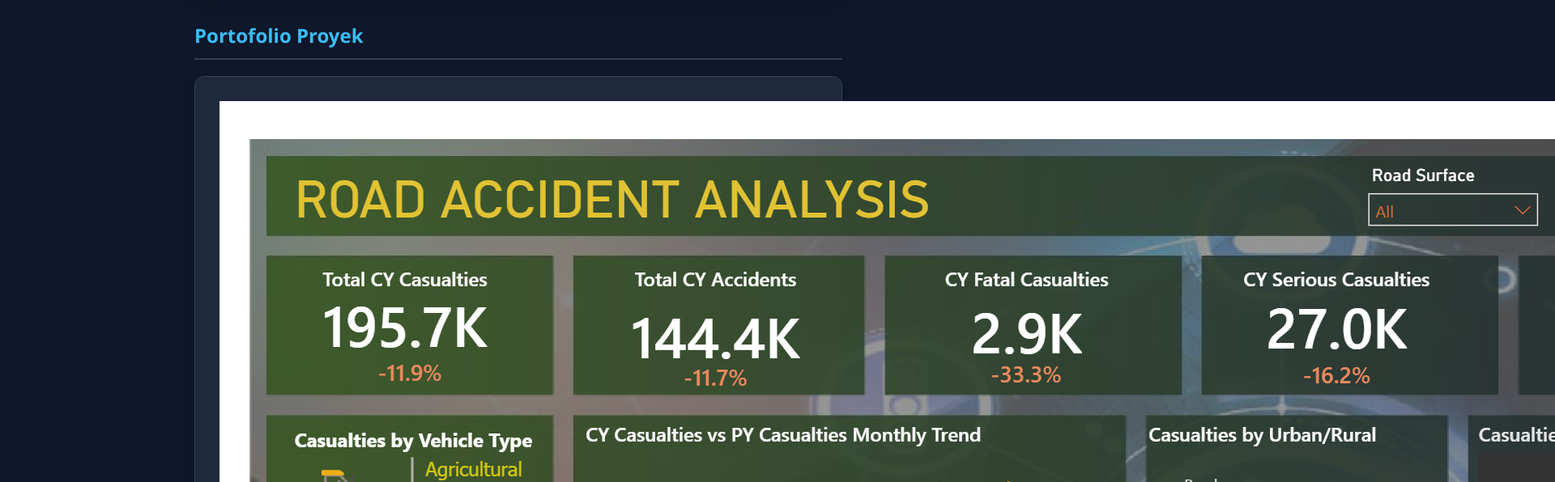
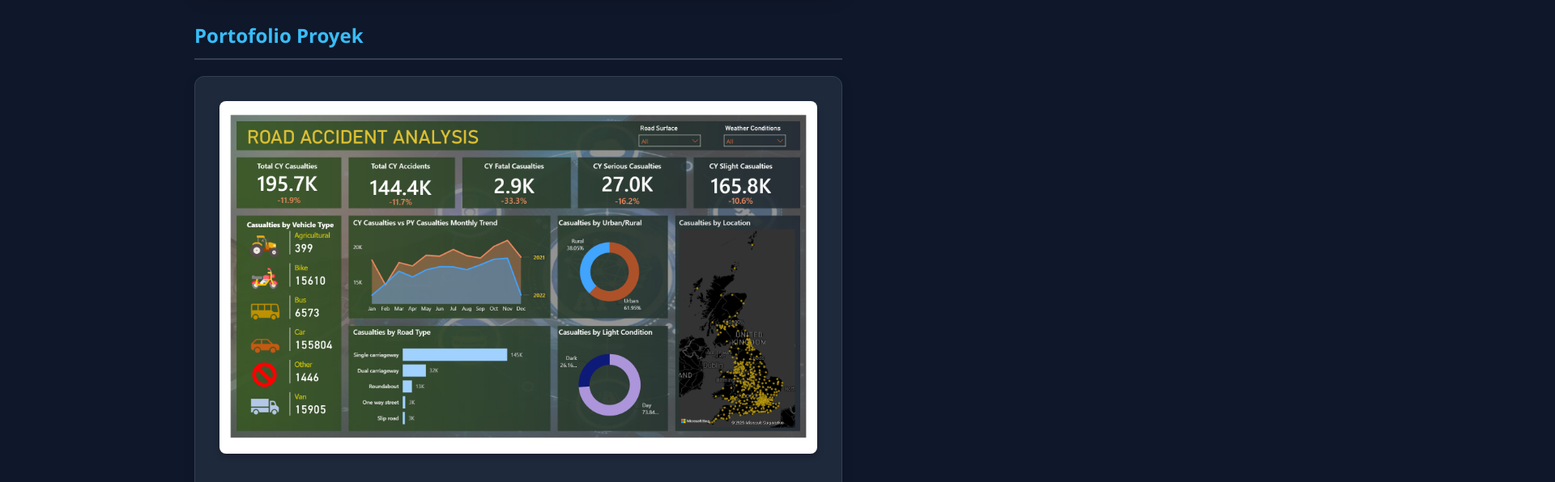
Before and after one commit to Aditya18-tech/Aditya18-tech.github.io, a plain HTML site: page index.html in a window 1280 px wide. Shown: the part 540-1136 px from the top of the page at 81% size, 1920 px wide, since content can reach past the window. Drawn offline with Linux system fonts and the light colour scheme; grey boxes are pictures that could not be loaded.

Commit message:
Update index.html

```diff
--- a/index.html
+++ b/index.html
@@ -202,7 +202,7 @@
         <!-- PROYEK 1: ROAD ACCIDENT ANALYSIS DASHBOARD -->
 <div class="project-card">
   <!-- GAMBAR PRATINJAU UTAMA -->
-  <img src="Project 1-PBI-preview.png" alt="Road Accident Analysis Dashboard Preview" class="project-img">
+  <img src="Project 1-PBI-preview.png" alt="Road Accident Analysis Dashboard Preview" style="width: 100%; border-radius: 8px; margin-bottom: 15px; box-shadow: 0 4px 8px rgba(0,0,0,0.2);">
 
  <!-- PEMUTAR VIDEO YOUTUBE (POWER BI) -->
 <div style="position: relative; padding-bottom: 56.25%; height: 0; overflow: hidden; max-width: 100%; border-radius: 8px; margin-top: 15px; margin-bottom: 15px; box-shadow: 0 4px 8px rgba(0,0,0,0.2);">
```
